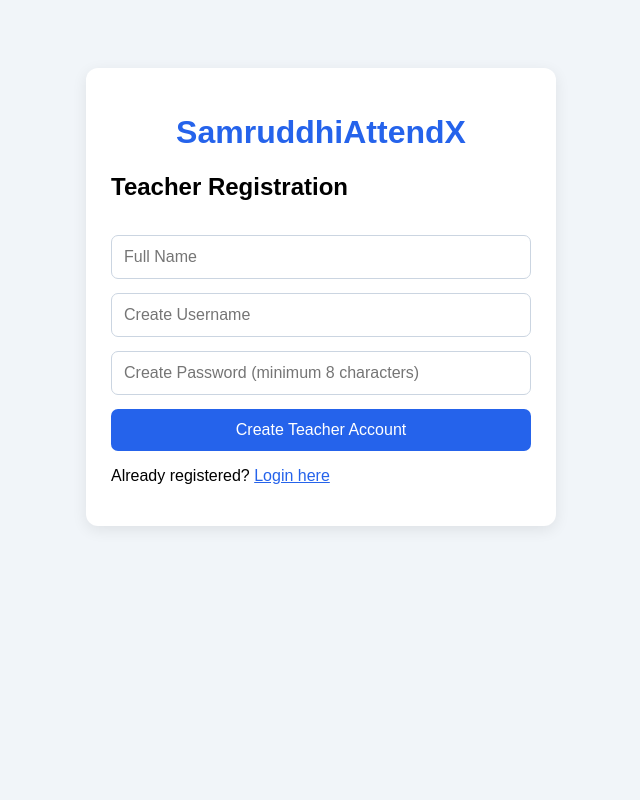
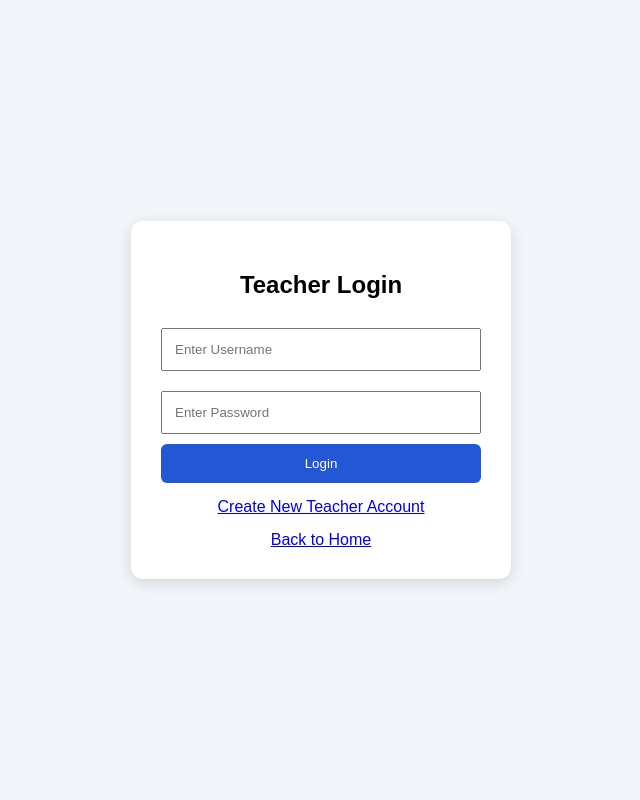
Before and after one commit to samruddhidhunde-ctrl/Smart_QR_Attendance, a Flask app: page /teacher in a window 1280 px wide. Shown: the whole page, without its empty margins (319-959 px from the left). Run offline with Flask 3, Linux system fonts and the light colour scheme.

Commit message:
Update teacher.html

```diff
--- a/templates/teacher.html
+++ b/templates/teacher.html
@@ -1,94 +1,82 @@
 
 <!DOCTYPE html>
-<html lang="en">
+<html>
 <head>
-    <meta charset="UTF-8">
-    <meta name="viewport" content="width=device-width, initial-scale=1.0">
-    <title>Teacher Registration</title>
+    <title>Teacher Login</title>
+    <meta name="viewport" content="width=device-width, initial-scale=1">
     <style>
         body {
             font-family: Arial, sans-serif;
-            background: #f1f5f9;
-            padding: 20px;
+            background: #f2f5fa;
+            display: flex;
+            justify-content: center;
+            align-items: center;
+            min-height: 100vh;
+            margin: 0;
         }
         .container {
-            max-width: 420px;
-            margin: 40px auto;
             background: white;
-            padding: 25px;
+            padding: 30px;
             border-radius: 12px;
-            box-shadow: 0 4px 15px #00000015;
+            width: 320px;
+            box-shadow: 0 4px 15px #0002;
         }
-        h1 {
-            text-align: center;
-            color: #2563eb;
-        }
-        input, button {
+        h2 { text-align: center; }
+        input {
             width: 100%;
+            padding: 12px;
+            margin: 10px 0;
             box-sizing: border-box;
-            padding: 12px;
-            margin-top: 14px;
-            border-radius: 7px;
-            font-size: 16px;
-        }
-        input {
-            border: 1px solid #cbd5e1;
         }
         button {
+            width: 100%;
+            padding: 12px;
+            background: #2457d6;
+            color: white;
             border: none;
-            background: #2563eb;
-            color: white;
+            border-radius: 6px;
             cursor: pointer;
         }
-        .error { color: #dc2626; }
-        .success { color: #15803d; }
-        a { color: #2563eb; }
+        .message {
+            color: red;
+            text-align: center;
+        }
+        a {
+            display: block;
+            text-align: center;
+            margin-top: 15px;
+        }
     </style>
 </head>
 <body>
     <div class="container">
-        <h1>SamruddhiAttendX</h1>
-        <h2>Teacher Registration</h2>
+        <h2>Teacher Login</h2>
+
+        {% with messages = get_flashed_messages() %}
+            {% for message in messages %}
+                <p style="color:green;text-align:center;">{{ message }}</p>
+            {% endfor %}
+        {% endwith %}
 
         {% if error %}
-        <p class="error">{{ error }}</p>
+            <p class="message">{{ error }}</p>
         {% endif %}
 
-        {% if success %}
-        <p class="success">{{ success }}</p>
-        <a href="{{ url_for('teacher') }}">Go to Teacher Login</a>
-        {% else %}
-        <form method="POST">
-            <input
-                type="text"
-                name="teacher_name"
-                placeholder="Full Name"
-                required
-            >
+        <form action="{{ url_for('teacher') }}" method="POST">
+            <input type="text" name="username"
+                   placeholder="Enter Username" required>
 
-            <input
-                type="text"
-                name="username"
-                placeholder="Create Username"
-                minlength="4"
-                required
-            >
+            <input type="password" name="password"
+                   placeholder="Enter Password" required>
 
-            <input
-                type="password"
-                name="password"
-                placeholder="Create Password (minimum 8 characters)"
-                minlength="8"
-                required
-            >
-
-            <button type="submit">Create Teacher Account</button>
+            <button type="submit">Login</button>
         </form>
 
-        <p>Already registered?
-            <a href="{{ url_for('teacher') }}">Login here</a>
-        </p>
-        {% endif %}
+        <a href="{{ url_for('teacher_register') }}">
+            Create New Teacher Account
+        </a>
+
+        <a href="{{ url_for('home') }}">Back to Home</a>
     </div>
 </body>
 </html>
```
